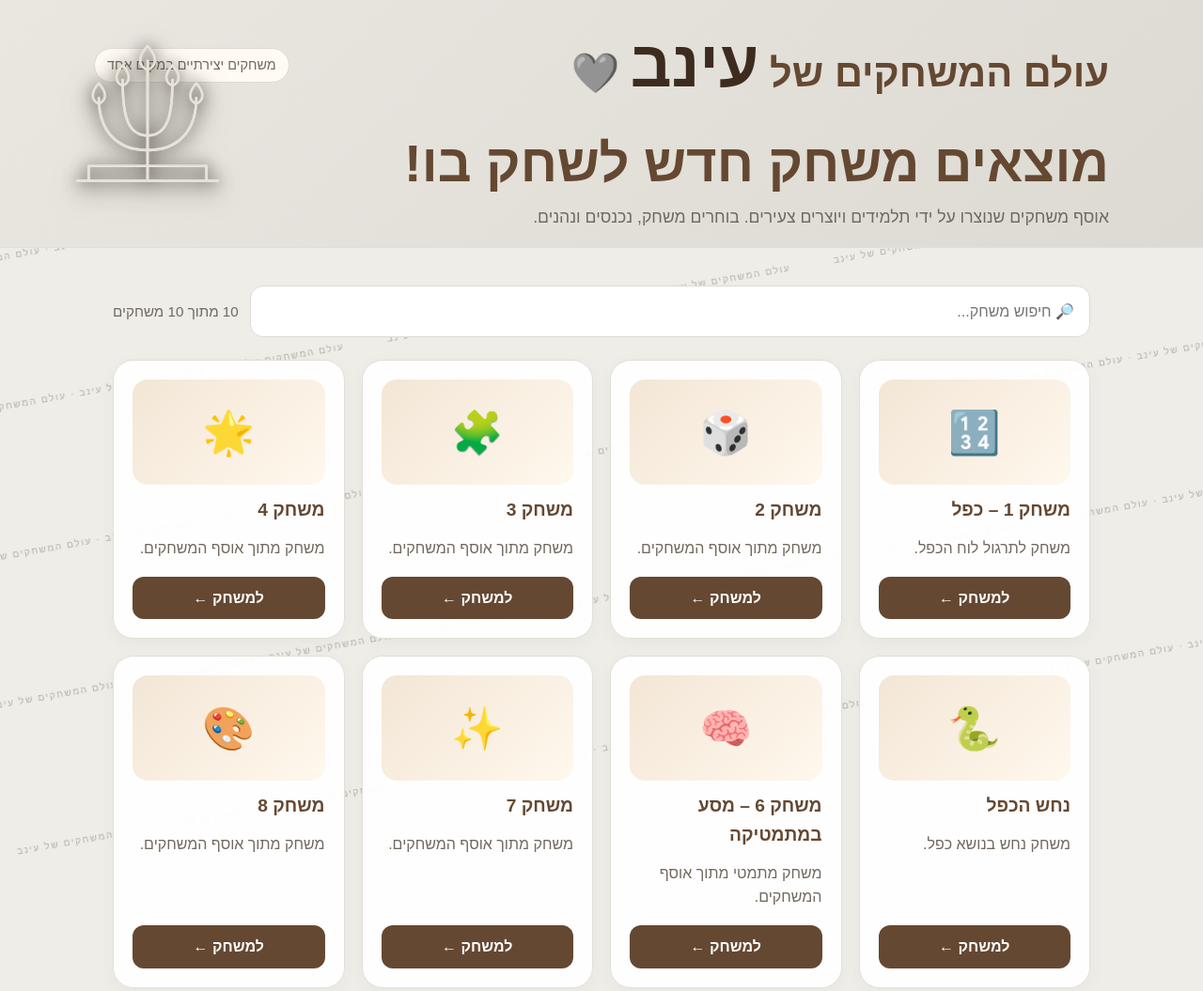
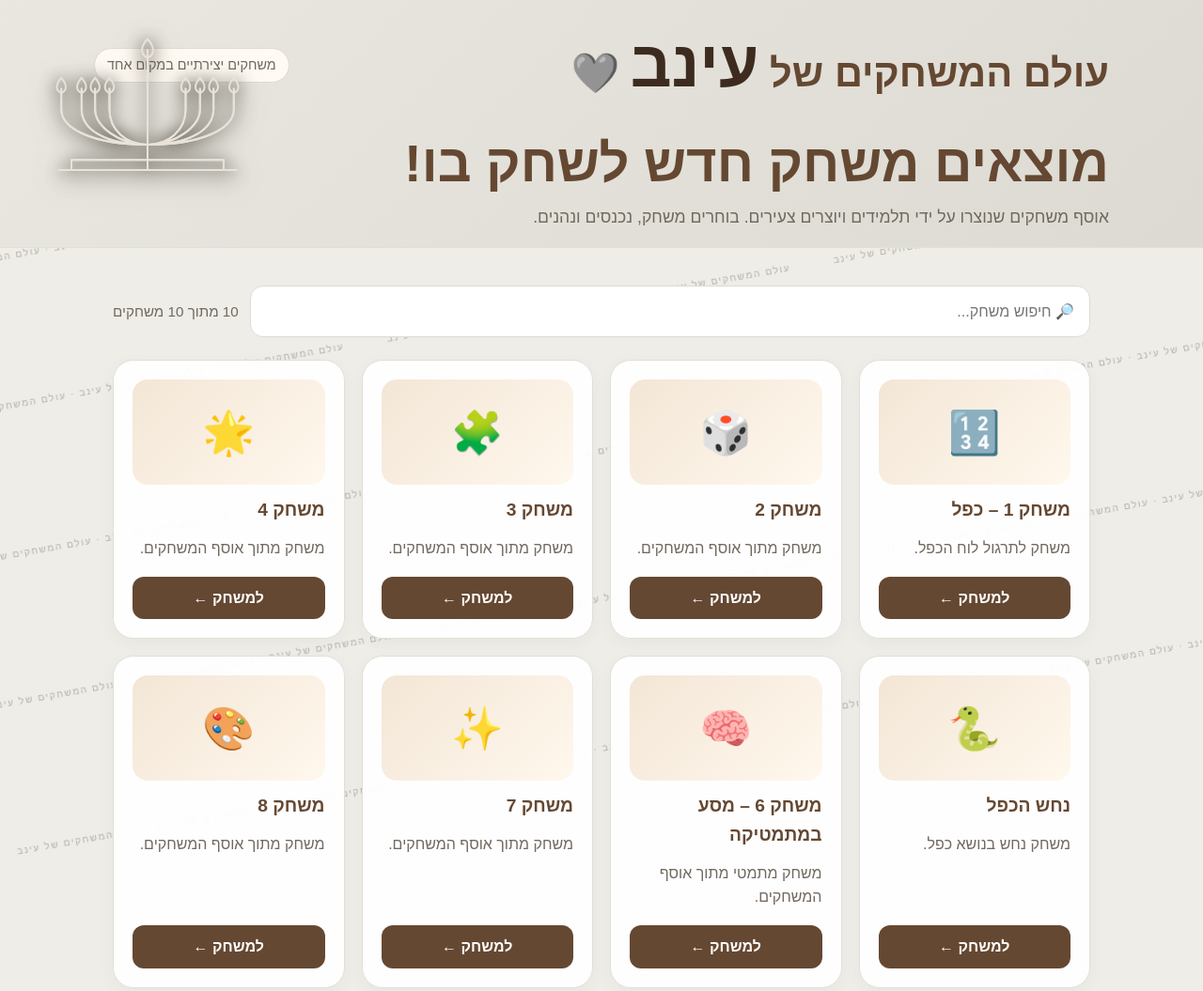
Before and after one commit to einavbait-collab/games, a plain HTML site: page index.html in a window 1280 px wide. Shown: the top 1055 px of the page at 94% size. Drawn offline with Linux system fonts and the light colour scheme.

Commit message:
Update menorah to eight candles and shamash

```diff
--- a/index.html
+++ b/index.html
@@ -57,9 +57,24 @@
     <span>עולם המשחקים של עינב · עולם המשחקים של עינב · עולם המשחקים של עינב</span>
   </div>
   <header>
-    <svg class="menorah" viewBox="0 0 220 170" role="img" aria-label="חנוכייה לבנה עם נרות דולקים">
-      <g fill="none" stroke="#9e988d" stroke-width="14" stroke-linecap="round" stroke-linejoin="round"><path d="M110 143V90 M110 116C83 116 67 99 67 70 M110 116C137 116 153 99 153 70 M110 103C91 103 88 82 88 54 M110 103C129 103 132 82 132 54 M110 90V37 M48 143H172 M58 143V130H162V143"/></g><g class="white"><path d="M110 143V90 M110 116C83 116 67 99 67 70 M110 116C137 116 153 99 153 70 M110 103C91 103 88 82 88 54 M110 103C129 103 132 82 132 54 M110 90V37 M48 143H172 M58 143V130H162V143"/></g>
-      <g class="flame"><path d="M110 24C99 36 104 43 110 45C116 43 121 36 110 24Z"/><path d="M67 57C58 67 62 73 67 75C72 73 76 67 67 57Z"/><path d="M88 41C79 51 83 57 88 59C93 57 97 51 88 41Z"/><path d="M132 41C123 51 127 57 132 59C137 57 141 51 132 41Z"/><path d="M153 57C144 67 148 73 153 75C158 73 162 67 153 57Z"/></g>
+    <svg class="menorah" viewBox="0 0 300 190" role="img" aria-label="חנוכייה לבנה עם שמונה נרות ושמש">
+      <g fill="none" stroke="#9e988d" stroke-width="13" stroke-linecap="round" stroke-linejoin="round">
+        <path d="M150 160V104 M150 130C125 130 105 113 105 88 M150 130C175 130 195 113 195 88 M150 130C100 130 72 112 72 88 M150 130C200 130 228 112 228 88 M150 130C83 130 48 110 48 88 M150 130C217 130 252 110 252 88 M150 130C116 130 88 108 88 88 M150 130C184 130 212 108 212 88 M150 160V35 M105 88V64 M195 88V64 M72 88V64 M228 88V64 M48 88V64 M252 88V64 M88 88V64 M212 88V64 M150 35V18 M45 160H255 M60 160V148H240V160"/>
+      </g>
+      <g class="white">
+        <path d="M150 160V104 M150 130C125 130 105 113 105 88 M150 130C175 130 195 113 195 88 M150 130C100 130 72 112 72 88 M150 130C200 130 228 112 228 88 M150 130C83 130 48 110 48 88 M150 130C217 130 252 110 252 88 M150 130C116 130 88 108 88 88 M150 130C184 130 212 108 212 88 M150 160V35 M105 88V64 M195 88V64 M72 88V64 M228 88V64 M48 88V64 M252 88V64 M88 88V64 M212 88V64 M150 35V18 M45 160H255 M60 160V148H240V160"/>
+      </g>
+      <g class="flame">
+        <path d="M150 5C139 17 144 25 150 27C156 25 161 17 150 5Z"/>
+        <path d="M105 51C96 61 100 67 105 69C110 67 114 61 105 51Z"/>
+        <path d="M195 51C186 61 190 67 195 69C200 67 204 61 195 51Z"/>
+        <path d="M72 51C63 61 67 67 72 69C77 67 81 61 72 51Z"/>
+        <path d="M228 51C219 61 223 67 228 69C233 67 237 61 228 51Z"/>
+        <path d="M48 51C39 61 43 67 48 69C53 67 57 61 48 51Z"/>
+        <path d="M252 51C243 61 247 67 252 69C257 67 261 61 252 51Z"/>
+        <path d="M88 51C79 61 83 67 88 69C93 67 97 61 88 51Z"/>
+        <path d="M212 51C203 61 207 67 212 69C217 67 221 61 212 51Z"/>
+      </g>
     </svg>
     <div class="wrap">
       <div class="top">
```
